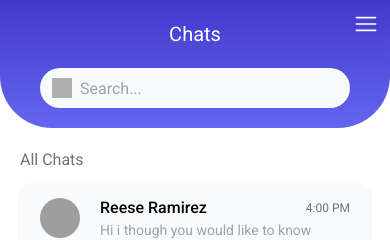
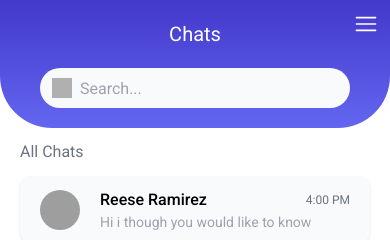
Before and after one commit to paul-osorio/simple-messaging-firebase, a React (Vite) app: page /Home in a window 390 px wide. Shown: the top 240 px of the page. Built offline with nearby package versions, Linux system fonts and the light colour scheme; grey boxes are pictures that could not be loaded.

Commit message:
changes scroll and responsiveness

```diff
--- a/src/assets/css/App.css
+++ b/src/assets/css/App.css
@@ -1,3 +1,18 @@
 body {
   font-family: "Roboto", sans-serif;
 }
+
+.homescrollbar::-webkit-scrollbar {
+  width: 10px;
+  background-color: #f1f1f1;
+  border-radius: 20px;
+}
+.homescrollbar::-webkit-scrollbar-thumb {
+  background-color: lightgray;
+  border-radius: 20px;
+  scroll-behavior: smooth;
+}
+
+.homescrollbar {
+  scroll-behavior: smooth;
+}
--- a/src/pages/home/components/TopBar/index.tsx
+++ b/src/pages/home/components/TopBar/index.tsx
@@ -2,7 +2,7 @@ import HamburgerMenu from "../../../../assets/svg/HamburgerMenu";
 
 const TopBar = () => {
   return (
-    <div className="relative py-5 bg-gradient-to-b from-indigo-700 to-indigo-500 rounded-b-[52px]">
+    <div className="relative h-32 laptop:rounded-t-lg py-5 bg-gradient-to-b from-indigo-700 to-indigo-500 rounded-b-[52px]">
       <span className="block text-center text-white mb-5 text-xl">Chats</span>
       <div className="flex justify-center">
         <div className="relative w-full mx-10 flex items-center">
--- a/src/pages/home/index.tsx
+++ b/src/pages/home/index.tsx
@@ -3,10 +3,18 @@ import TopBar from "./components/TopBar";
 
 const Home = () => {
   return (
-    <div className="w-full">
+    <div className="w-screen bg-gray-800 laptop:flex laptop:items-center  h-screen laptop:justify-center">
+      <div className="mobile:w-full laptop:w-[400px] laptop:rounded-xl h-screen bg-white">
         <TopBar />
-      <div className="mt-5 px-5">
-        <span className="text-gray-500 mb-3 block">All Chats</span>
+        <div style={{ height: "calc(100% - 128px)" }}>
+          <div className="h-12 flex items-center">
+            <span className="text-gray-500  block px-5">All Chats</span>
+          </div>
+          <div
+            className="px-5  overflow-auto homescrollbar"
+            style={{ height: "calc(100% - 48px)" }}
+          >
+            <div className="">
               <ChatCard />
               <ChatCard />
               <ChatCard />
@@ -17,6 +25,9 @@ const Home = () => {
               <ChatCard />
             </div>
           </div>
+        </div>
+      </div>
+    </div>
   );
 };
 
```
Lines whose indentation alone changed are shown as unchanged.
